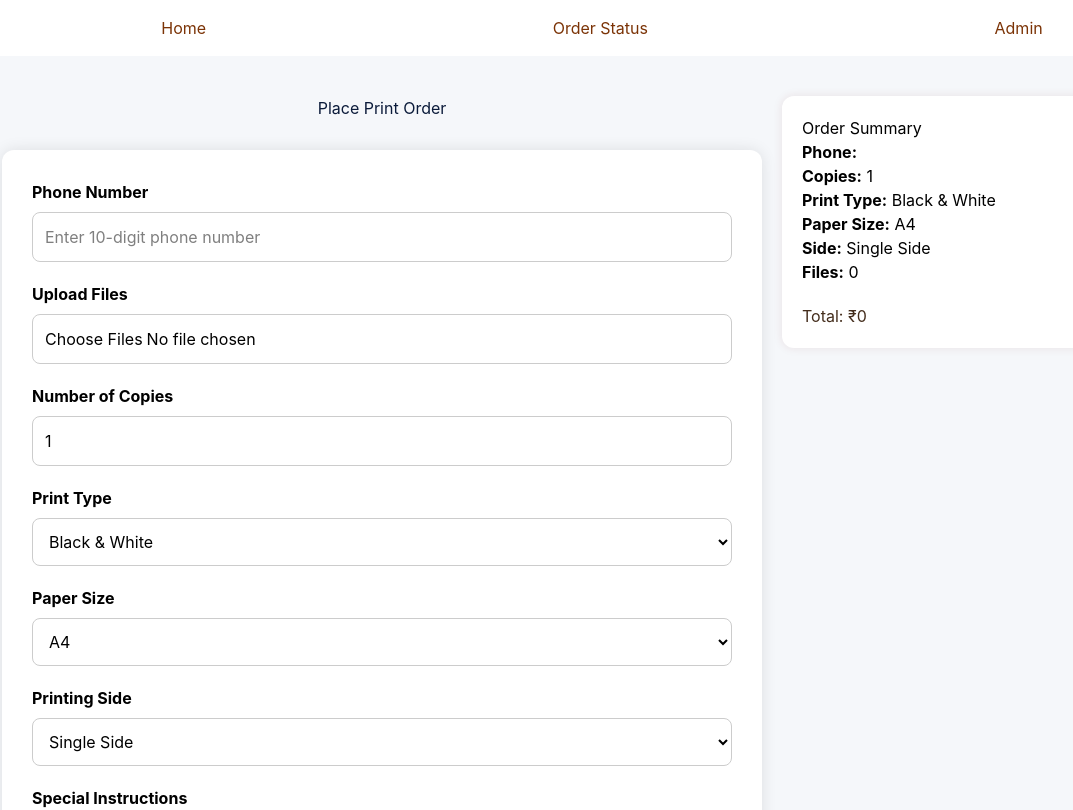
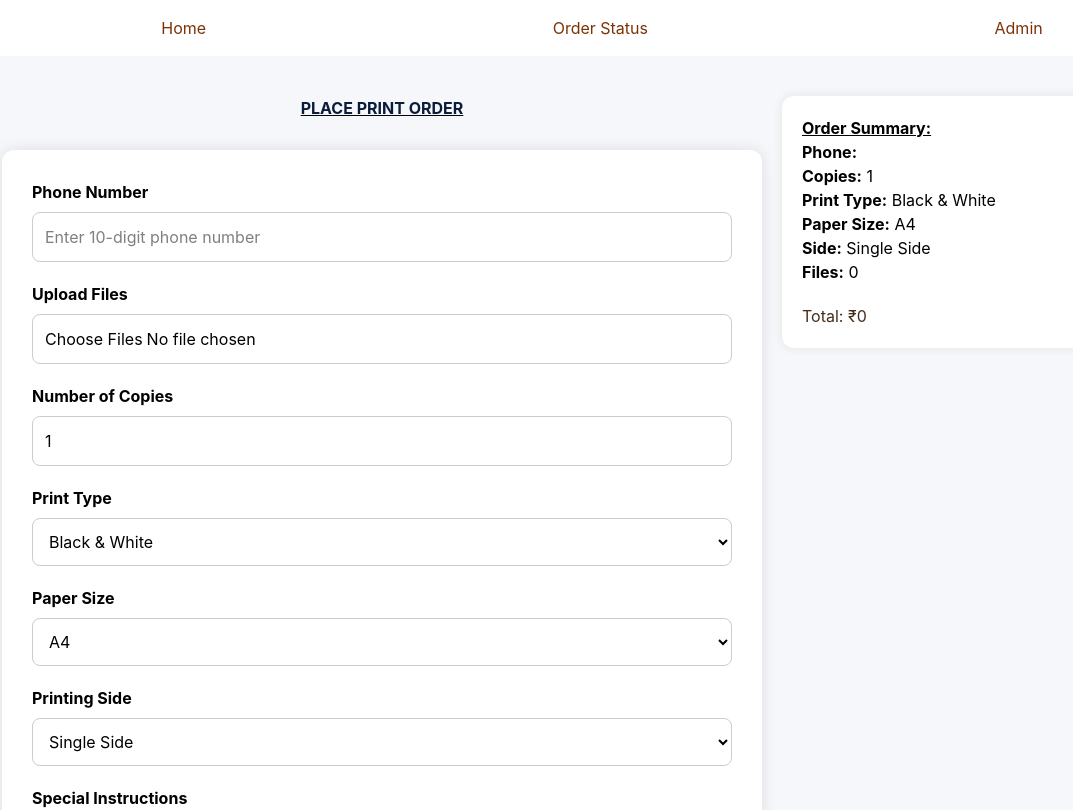
Before and after one commit to nainanijo/Internship_Project, a React (Vite) app: page /PO in a window 1280 px wide. Shown: the top 810 px of the page, without its empty margins (38-1111 px from the left). Built offline with nearby package versions, Linux system fonts and the light colour scheme.

Commit message:
Update PO.jsx

```diff
--- a/src/Pages/PO.jsx
+++ b/src/Pages/PO.jsx
@@ -59,7 +59,7 @@ function PO() {
       {/* LEFT SIDE */}
       <div className="po-left">
 
-        <h1>Place Print Order</h1>
+        <u><b><h1>PLACE PRINT ORDER</h1></b></u>
 
         <form className="order-form" onSubmit={handleSubmit}>
 
@@ -224,7 +224,7 @@ function PO() {
       {/* RIGHT SIDE SUMMARY */}
       <div className="po-right">
 
-        <h2>Order Summary</h2>
+       <u> <b><h2>Order Summary:</h2></b></u>
 
         <p><b>Phone:</b> {formData.phone}</p>
         <p><b>Copies:</b> {formData.copies}</p>
```
